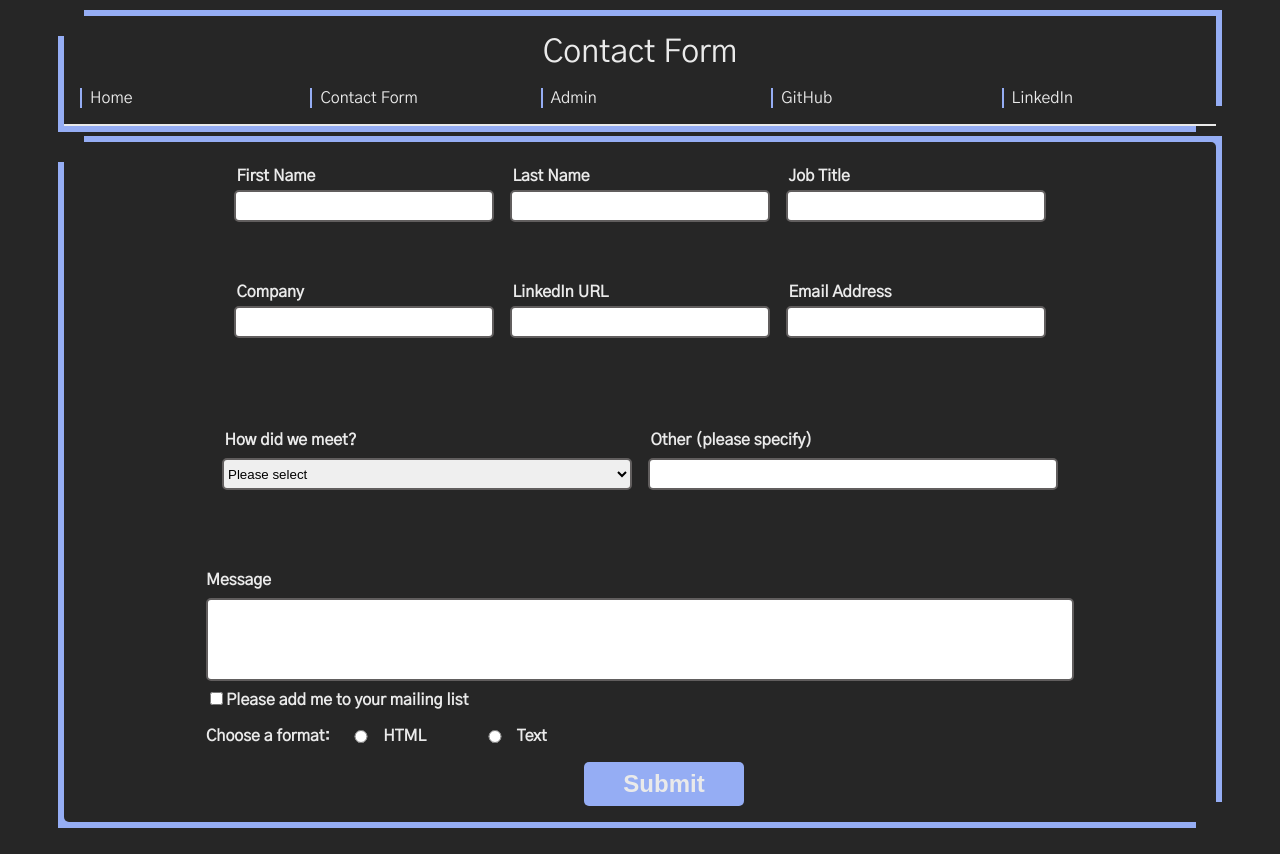
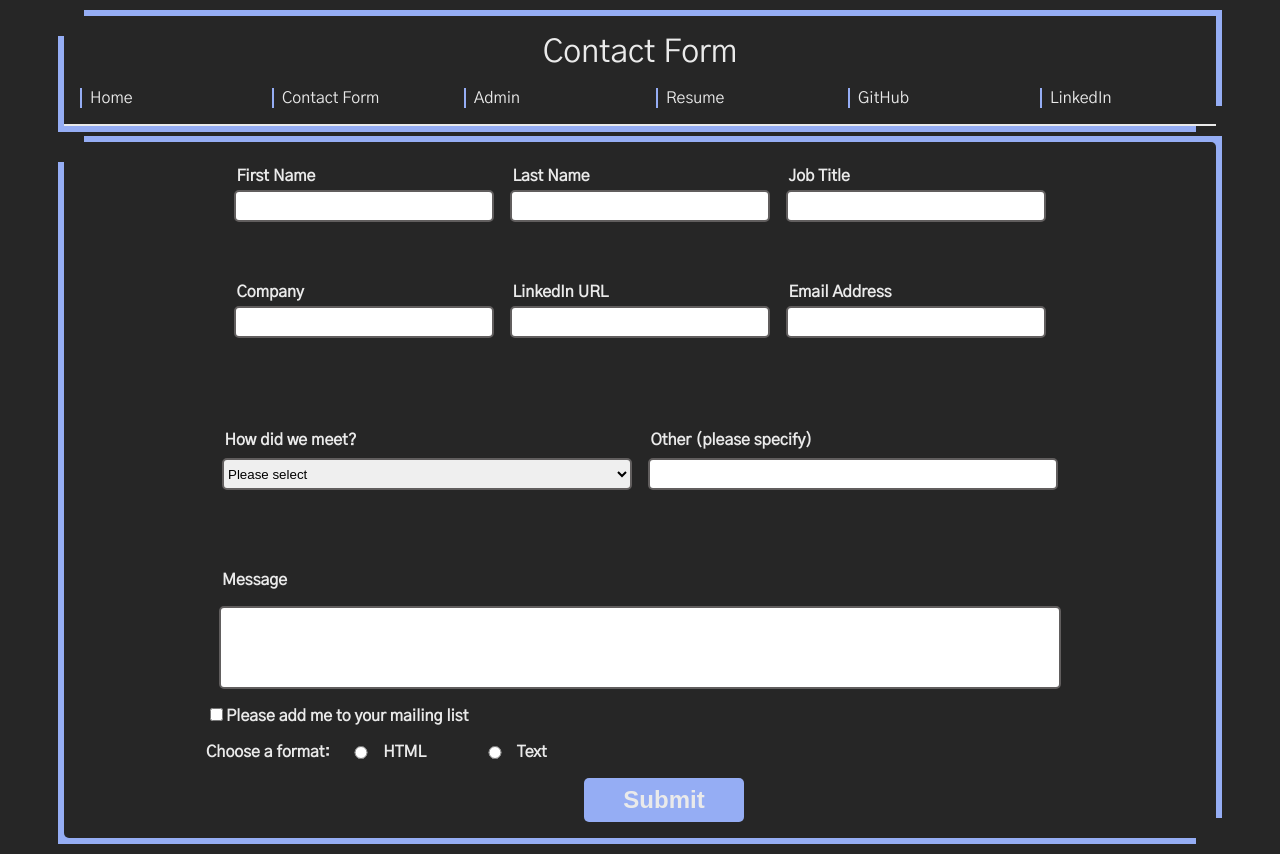
Before and after one commit to CMBCoding/contact-form, a Node server app: page /contact in a window 1280 px wide. Before the commit the page ends 828 px from the top, so only its background shows below. Run offline with Node 20, Linux system fonts and the light colour scheme; some libraries are stand-ins or nearby versions.

Commit message:
Finalize design

```diff
--- a/public/styles/styles.css
+++ b/public/styles/styles.css
@@ -61,7 +61,7 @@ body {
     text-decoration: none;
     border-left: var(--carolina-blue) solid 2px;
     padding-left: 0.5rem;
-    margin: 1rem;
+    margin: 0.75rem;
 }
 
 .nav-links:hover {
@@ -378,7 +378,7 @@ button[type="submit"] {
     font-weight: 600;
 }
 
- .contact-links > a {
+.contact-links > a {
     list-style-type: none;
     display: flex;
     flex-direction: row;
@@ -390,7 +390,7 @@ button[type="submit"] {
     text-decoration: none;
 }
 
-a:hover,a:focus {
+.contact-links a:hover, .contact-links a:focus {
     color: var(--carolina-blue);
 }
 
@@ -509,7 +509,7 @@ a:hover,a:focus {
     }
 
     #certs > li {
-        font-size: 15px;
+        font-size: 14px;
     }
 
     #skills > li > .icon,
@@ -653,8 +653,9 @@ a:hover,a:focus {
         padding: 4px;
     }
 
-
-
+    #certs > li {
+        font-size: 16px;
+    }
 }
 
 /* Responsive Stylings - Full-screen Desktop */
@@ -716,13 +717,12 @@ a:hover,a:focus {
         margin: auto 0.5rem;
     }
 
-    #meet-info>.row>.row-box>#meet-list-label {
-        padding-left: 0.5rem;
+    #other-field > label:nth-child(1) {
+        padding-left: 1rem;
     }
-
     #message {
-        width: 100%;
-        margin: 0.5rem auto;
+        width: 97%;
+        margin: 1rem auto;
     }
 
 
@@ -742,6 +742,7 @@ a:hover,a:focus {
         padding: 6px;
     }
 
+    /*Resume Stylings */
     #summary {
         display: grid;
         grid-template-areas:
--- a/views/partials/nav.ejs
+++ b/views/partials/nav.ejs
@@ -3,6 +3,7 @@
     <a href="/" class="nav-links gothic-thin">Home</a>
     <a href="/contact" class="nav-links gothic-thin">Contact Form</a>
     <a href="/admin" class="nav-links gothic-thin">Admin</a>
+    <a href="/resume" class="nav-links gothic-thin">Resume</a>
     <a href="https://github.com/CMBCoding" class="nav-links gothic-thin">GitHub</a>
     <a href="https://www.linkedin.com/in/coreymbrown004/" class="nav-links gothic-thin">LinkedIn</a>
 </nav>
--- a/views/resume.ejs
+++ b/views/resume.ejs
@@ -4,7 +4,7 @@
 <title>Resume - Corey Brown</title>
 <body>
     <header id="header">
-        <h1 class="gothic">Admin</h1>
+        <h1 class="gothic">Resume</h1>
         <%- include('partials/nav.ejs') %>
     </header>
     <main id="resume-main" class="gothic">
```
